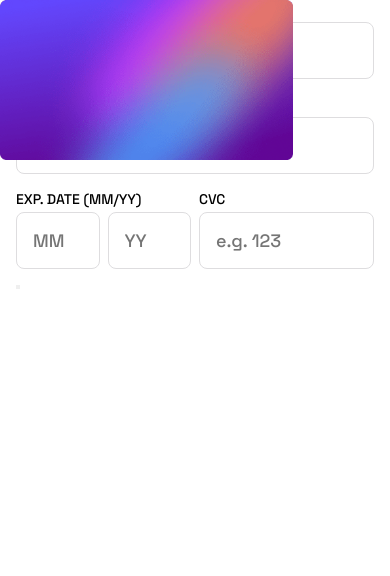
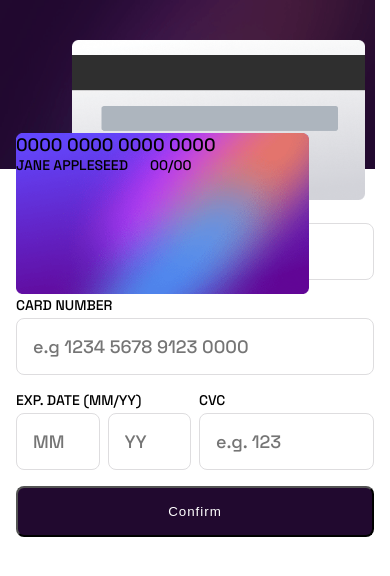
Before and after one commit to w1216linw/FEM-interactive-card-details, a website built with Vite: page index.html in a window 390 px wide. Built offline with nearby package versions, Linux system fonts and the light colour scheme.

Commit message:
feat: mobile 90%

```diff
--- a/index.html
+++ b/index.html
@@ -19,8 +19,19 @@
   <body>
     <main>
       <section class="color-section">
-          <img class="card back-side" src="./images/bg-card-back.png" alt="back side of card" />
-          <img class='card front-side' src="./images/bg-card-front.png" alt="" />
+          <div class="card back-side">
+            <img class="card-img" src="./images/bg-card-back.png" alt="back side of card" />
+          </div>
+          <div class="card front-side">
+            <img class='card-img' src="./images/bg-card-front.png" alt="" />
+            <div class="card-info">
+              <p class="card-num">0000 0000 0000 0000</p>
+              <div class="space-between">
+                <p class="card-name fs-300">JANE APPLESEED</p>
+                <p class="card-exp fs-300">00/00</p>
+              </div>
+            </div>
+          </div>
       </section>
       <section class="form-section">
         <form class="card-details-form flow">
@@ -53,11 +64,10 @@
               <input type="number" maxlength="3" placeholder="e.g. 123" id="card-cvc">
             </div>
           </div>
-          <button class="btn" type="submit"></button>
+          <button class="btn" type="submit">Confirm</button>
         </form>
       </section>
     </main>
-
     <script src="index.js"></script>
   </body>
 </html>
--- a/style.css
+++ b/style.css
@@ -16,8 +16,8 @@
 
   --fw-regular: 500;
 
-  --card-size: 75%;
-  --card-mx-size: 30rem;
+  --card-size: 75vw;
+  --card-mx-size: 20rem;
 }
 
 * {
@@ -33,6 +33,7 @@ input {
 /* global styles */
 
 body {
+  width: 100vw;
   font-family: var(--ff-base);
   font-size: var(--fs-400);
 }
@@ -52,35 +53,56 @@ input {
 }
 
 .btn {
-
+  width: 100%;
+  padding: 1rem 0;
+  border-radius: .5rem;
+  letter-spacing: 1px;
+  color: var(--clr-neutral-100);
+  background: var(--clr-neutral-800);
 }
 
 /* project */
 
 .color-section {
   width:100%;
-  height: 40%;
+  height: 20vh;
   background-image: url('./images/bg-main-mobile.png');
   background-repeat: no-repeat;
   position: relative;
 }
 
 .card {
-  position: absolute;
-}
-
-.front-side,
-.back-side {
+  position: relative;
   width: var(--card-size);
   max-width: var(--card-mx-size);
 }
 
+.card-img {
+  width: 100%;
+}
+
+.front-side {
+  top: -2rem;
+  left: 1rem;
+}
+
+.back-side {
+  top: 2.5rem;
+  left: 4.5rem;
+}
+
+.card-info {
+  position: absolute;
+  inset: 0;
+}
+
 .form-section {
   width: 100%;
-  height: 60%;
+  height: 25vh;
   display: grid;
   place-items: center;
   padding: 0 1rem;
+  margin: 2rem 0;
 }
 
 .card-details-form {
@@ -107,3 +129,13 @@ input {
 .even-column div {
   margin: 0;
 }
+
+.space-between {
+  width: 60%;
+  display: flex;
+  justify-content: space-between;
+}
+
+.fs-300 {
+  font-size: var(--fs-300);
+}
```
